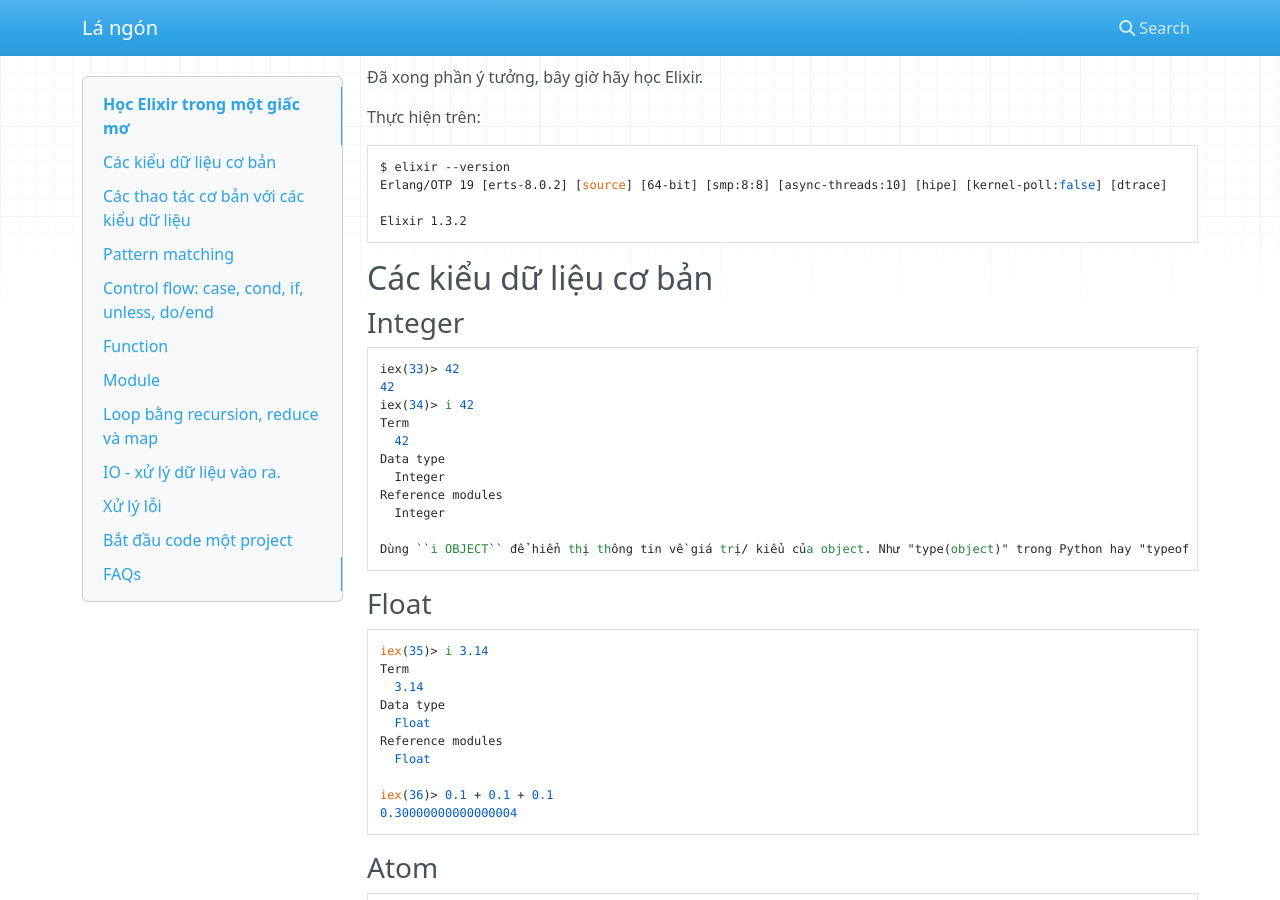
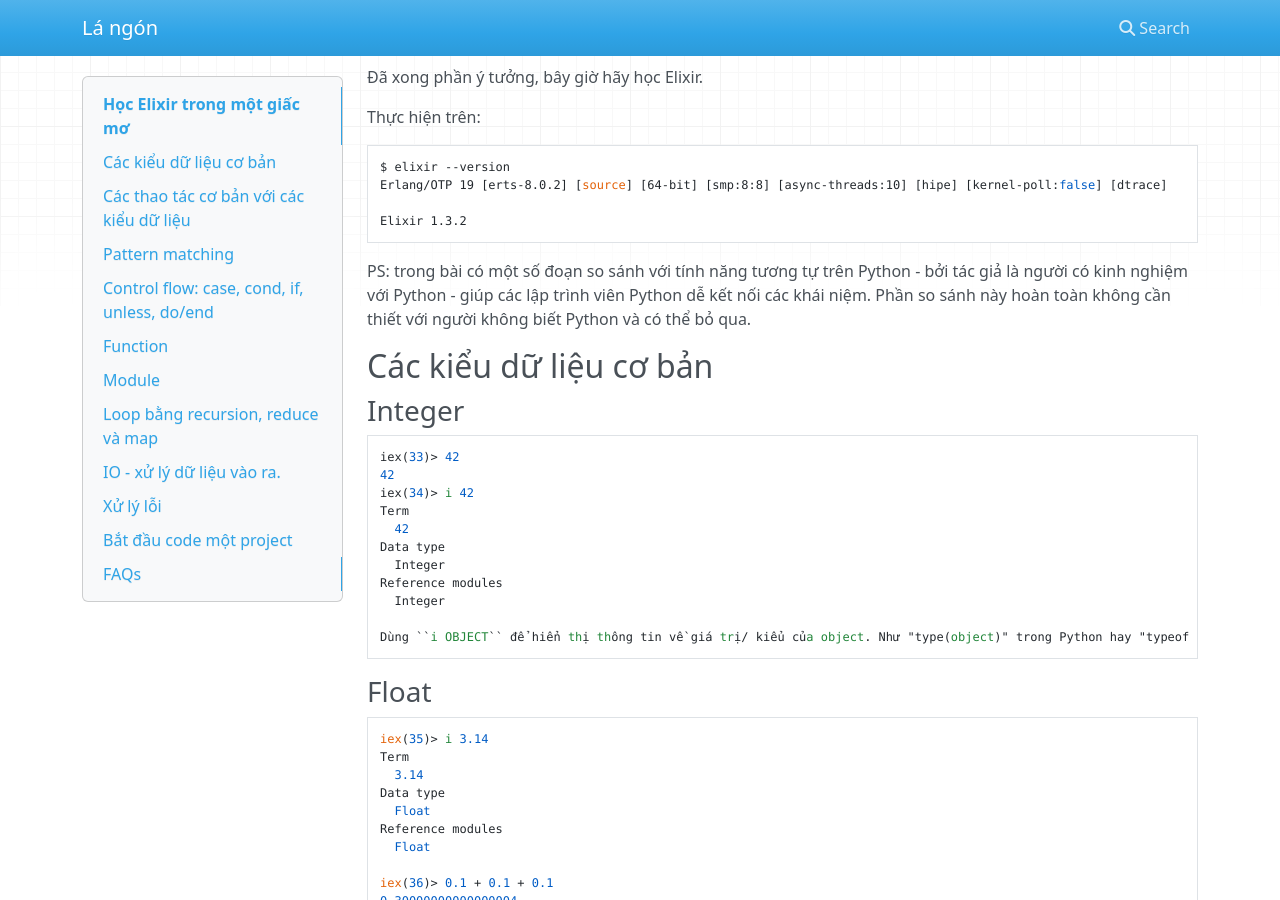
Before and after one commit to hvnsweeting/elixir-trong-mot-giac-mo, an MkDocs documentation site: the page built from docs/index.md, in a window 1280 px wide and 900 px high, scrolled down 869 px. Built offline with MkDocs 1.6.1, drawn with Linux system fonts in a browser that asks for light colours; nearby versions of some CDN libraries.

Commit message:
Add PS on python note

````diff
--- a/docs/index.md
+++ b/docs/index.md
@@ -36,6 +36,8 @@ Erlang/OTP 19 [erts-8.0.2] [source] [64-bit] [smp:8:8] [async-threads:10] [hipe]
 
 Elixir 1.3.2
 ```
+
+PS: trong bài có một số đoạn so sánh với tính năng tương tự trên Python - bởi tác giả là người có kinh nghiệm với Python - giúp các lập trình viên Python dễ kết nối các khái niệm. Phần so sánh này hoàn toàn không cần thiết với người không biết Python và có thể bỏ qua.
 
 ## Các kiểu dữ liệu cơ bản
 
````
